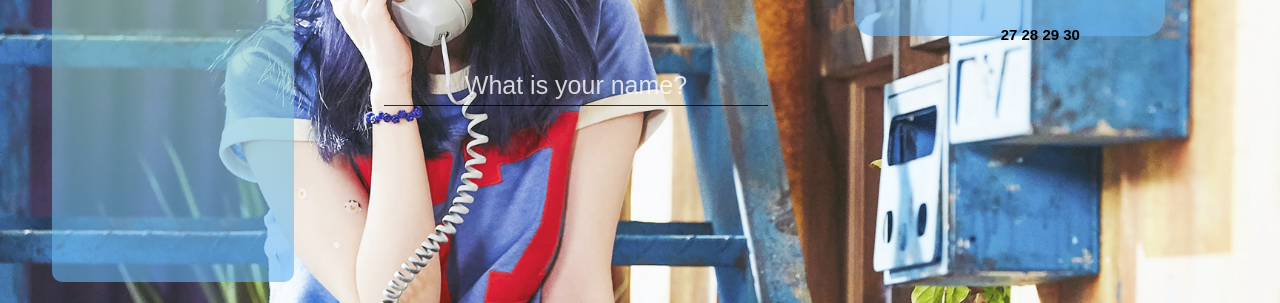
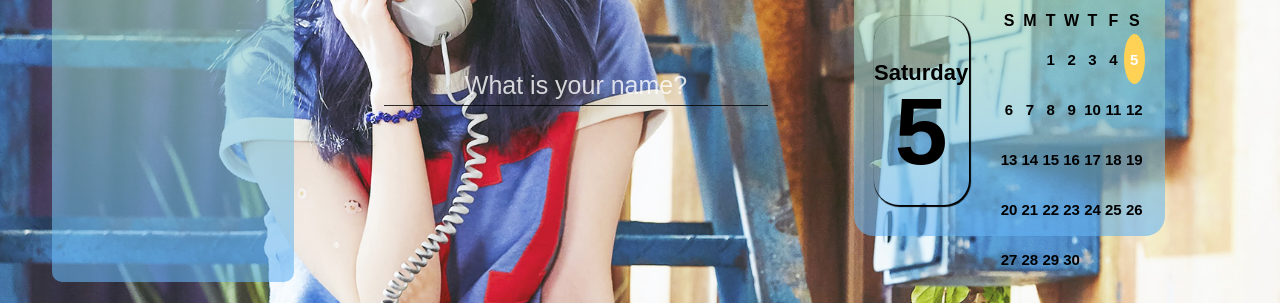
Before and after one commit to LooanCheong/vanila-JS, a plain HTML site: page index.html in a window 1280 px wide. Shown: the part 324-627 px from the top of the page. Drawn offline with nearby package versions, Linux system fonts and the light colour scheme; a web font is replaced by a local one.

Commit message:
Update right.css

```diff
--- a/css/right.css
+++ b/css/right.css
@@ -21,6 +21,8 @@
 }
 
 .my-calendar {
+  position: relative;
+  top: 200px;
   width: 100%;
   max-width: 100%;
   min-width: 100%;
@@ -41,7 +43,7 @@
 
 .my-calendar .clicked-date {
   border-radius: 25px;
-  margin-top: 36px;
+  margin-top: 80px;
   float: left;
   width: 35%;
   padding: 46px 0 26px;
@@ -50,6 +52,11 @@
   float: right;
   width: 65%;
   padding-left: 30px;
+  margin-top: 25px;
+}
+
+.clicked-date {
+  box-shadow: 1px 1px 1px 1px black;
 }
 
 .clicked-date .cal-day {
@@ -69,7 +76,7 @@
   float: left;
   width: 25px;
   height: 25px;
-  margin-top: 5px;
+  margin-top: -5px;
   font-size: 16px;
   cursor: pointer;
   border: none;
```
